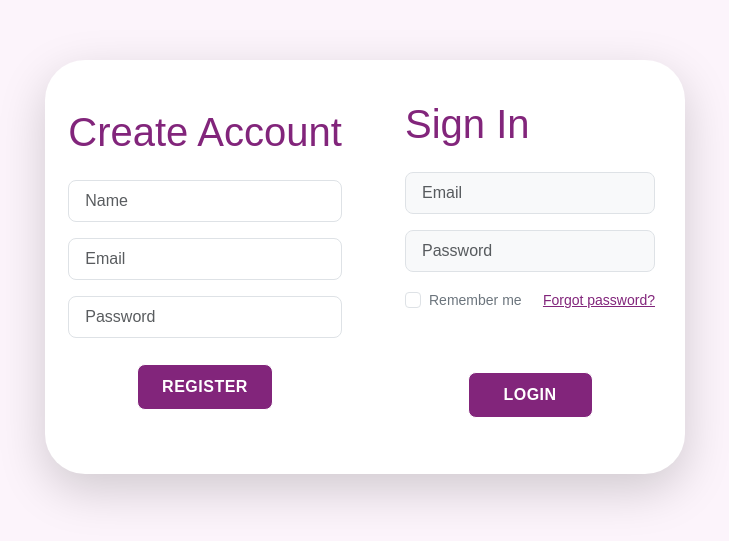
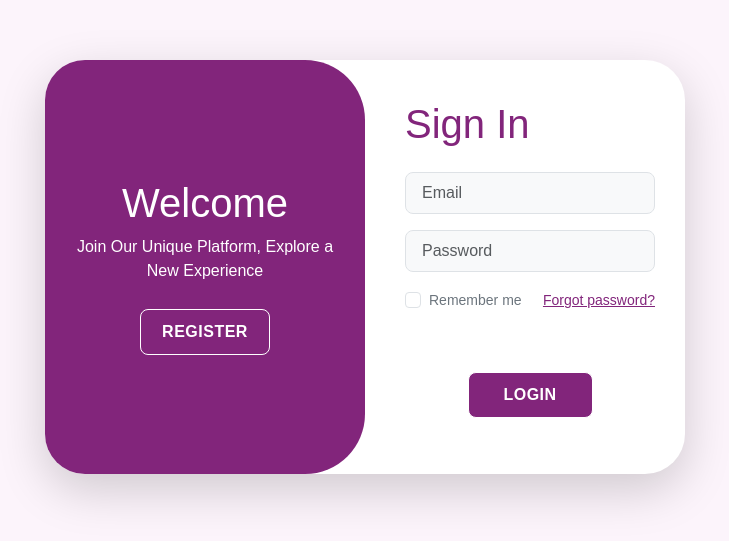
Before and after one commit to limberjhonathan/Login-and-Registration, a React (Create React App) app in the folder frontend/: page / in a window 1280 px wide. Shown: the part 133-674 px from the top of the page, without its empty margins (275-1004 px from the left). Built offline with nearby package versions, Linux system fonts and the light colour scheme.

Commit message:
Animação dos componentes

```diff
--- a/frontend/src/LoginRegister.js
+++ b/frontend/src/LoginRegister.js
@@ -1,6 +1,21 @@
-import React from 'react'
+import React from 'react';
 
 export default function LoginRegister() {
+    function SwitchContent(){
+        const content = document.getElementById('content')
+        const registerBtn = document.getElementById('register')
+        const loginBtn = document.getElementById('login')
+
+        registerBtn.addEventListener('click', () => {
+            content.classList.add('active')
+        })
+
+        loginBtn.addEventListener('click', () => {
+            content.classList.remove('active')
+        })
+
+    }
+
     return (
         <div className='content justify-content-center align-items-center d-flex shadow-lg' id='content'>
             {/* -----------------------Register------------------------ */}
@@ -10,13 +25,13 @@ export default function LoginRegister() {
                         <h1>Create Account</h1>
                     </div>
                     <div className='input-group mb-3'>
-                        <input type='text' placeholder='Name' className='form-control form-control-lg bg-lignt fs-6'></input>
+                        <input type='text' placeholder='Name' className='form-control form-control-lg bg-light fs-6' />
                     </div>
                     <div className='input-group mb-3'>
-                        <input type='email' placeholder='Email' className='form-control form-control-lg bg-lignt fs-6'></input>
+                        <input type='email' placeholder='Email' className='form-control form-control-lg bg-light fs-6' />
                     </div>
                     <div className='input-group mb-3'>
-                        <input type='password' placeholder='Password' className='form-control form-control-lg bg-lignt fs-6'></input>
+                        <input type='password' placeholder='Password' className='form-control form-control-lg bg-light fs-6' />
                     </div>
                     <div className='input-group mb-3 justify-content-center'>
                         <button className='btn border-white text-white w-50 fs-6'>Register</button>
@@ -30,14 +45,14 @@ export default function LoginRegister() {
                         <h1>Sign In</h1>
                     </div>
                     <div className='input-group mb-3'>
-                        <input type='email' placeholder='Email' className='form-control form-control-lg bg-light fs-6'></input>
+                        <input type='email' placeholder='Email' className='form-control form-control-lg bg-light fs-6' />
                     </div>
                     <div className='input-group mb-3'>
-                        <input type='password' placeholder='Password' className='form-control form-control-lg bg-light fs-6'></input>
+                        <input type='password' placeholder='Password' className='form-control form-control-lg bg-light fs-6' />
                     </div>
                     <div className='input-group mb-5 d-flex justify-content-between'>
                         <div className='form-check'>
-                            <input type='checkbox' className='form-check-input' id='formcheck'/>
+                            <input type='checkbox' className='form-check-input' id='formcheck' />
                             <label htmlFor='formcheck' className='form-check-label text-secondary'><small>Remember me</small></label>
                         </div>
                         <div className='forgot'>
@@ -49,6 +64,22 @@ export default function LoginRegister() {
                     </div>
                 </form>
             </div>
+
+            {/* -------------------Switch panel-------------------------- */}
+            <div className='switch-content'>
+                <div className='switch'>
+                    <div className='switch-panel switch-left'>
+                        <h1>Hello, again</h1>
+                        <p>We are happy to see you back</p>
+                        <button className='hidden btn border-white text-white w-50 fs-6' id='login' onClick={SwitchContent}>Login</button>
+                    </div>
+                    <div className='switch-panel switch-right'>
+                        <h1>Welcome</h1>
+                        <p>Join Our Unique Platform, Explore a New Experience</p>
+                        <button className='hidden btn border-white text-white w-50 fs-6' id='register' onClick={SwitchContent}>Register</button>
+                    </div>
+                </div>
+            </div>
         </div>
     )
 }
--- a/frontend/src/styles.css
+++ b/frontend/src/styles.css
@@ -1,4 +1,5 @@
-body{
+/* Adicione este CSS no seu arquivo CSS */
+body {
     font-family: sans-serif;
     background: #fcf4fb;
     display: flex;
@@ -8,7 +9,7 @@ body{
     height: 100vh;
 }
 
-.content{
+.content {
     background-color: #fff;
     border-radius: 40px;
     position: relative;
@@ -18,7 +19,7 @@ body{
     max-width: 100%;
 }
 
-.content button{
+.content button {
     background-color: #82257b;
     color: #fff;
     padding: 10px 10px;
@@ -30,14 +31,79 @@ body{
     margin-top: 10px;
 }
 
-.btn:hover{
+.btn:hover {
     background-color: #82257b;
 }
 
-.header-text h1, .forgot a{
+.header-text h1, .forgot a {
     color: #82257b;
 }
 
-.right-box{
+.right-box {
     padding: 40px 30px 40px 40px;
 }
+
+.switch-content {
+    position: absolute;
+    top: 0;
+    right: 50%;
+    width: 50%;
+    height: 100%;
+    overflow: hidden;
+    transition: all .6s ease-in-out;
+    border-radius: 0 60px 60px 0;
+    z-index: 1000;
+}
+
+.content.active .switch-content {
+    transform: translateX(100%);
+    border-radius: 60px 0 0 60px;
+}
+
+.switch {
+    background-color: #82257b;
+    height: 100%;
+    color: #fff;
+    position: relative;
+    left: -100%;
+    height: 100%;
+    width: 200%;
+    transform: translateX(0);
+    transition: all .6s ease-in-out;
+}
+
+.content.active .switch {
+    transform: translateX(50%);
+}
+
+.switch-panel {
+    position: absolute;
+    width: 50%;
+    height: 100%;
+    display: flex;
+    align-items: center;
+    justify-content: center;
+    flex-direction: column;
+    padding: 0 30px;
+    text-align: center;
+    top: 0;
+    transition: all .6s ease-in-out;
+}
+
+.switch-left {
+    left: 0;
+    transform: translateX(-200%);
+}
+
+.content.active .switch-left {
+    transform: translateX(0);
+}
+
+.switch-right {
+    right: 0;
+    transform: translateX(0);
+}
+
+.content.active .switch-right {
+    transform: translateX(200%);
+}
```
